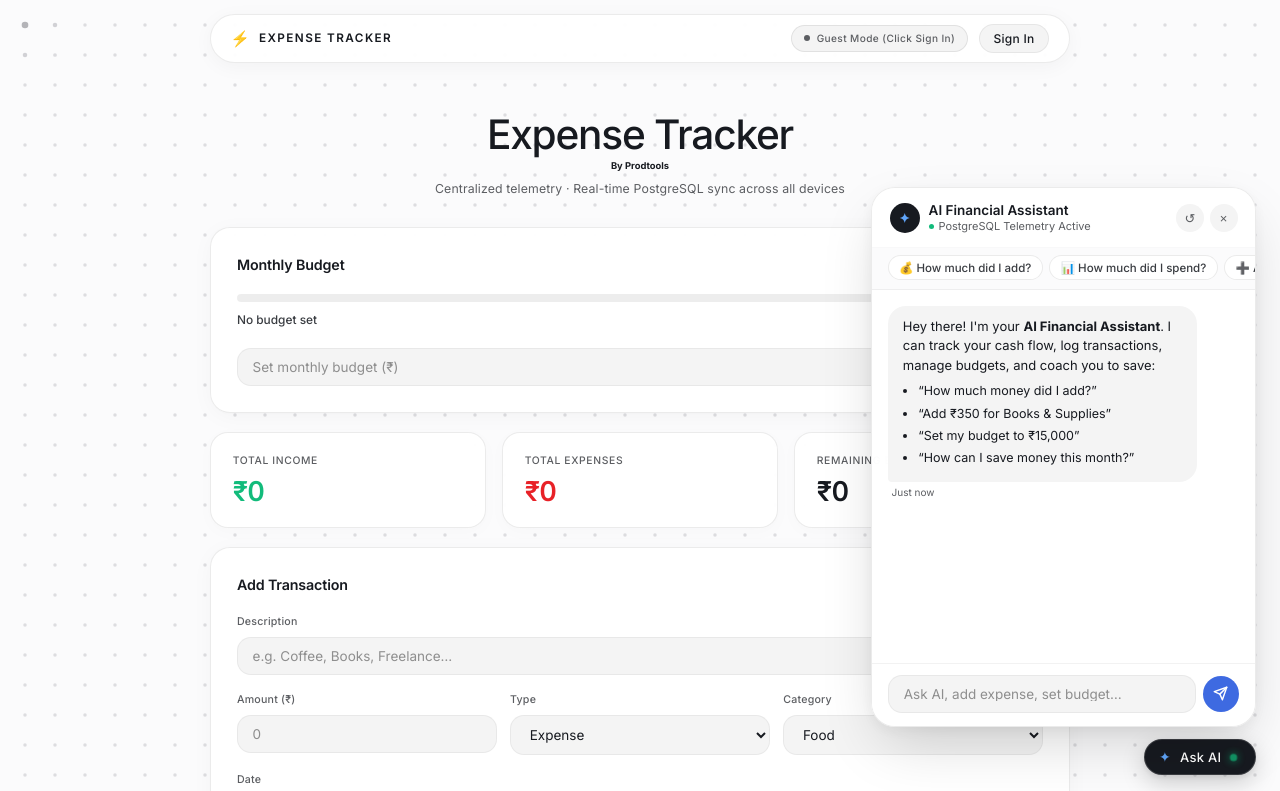
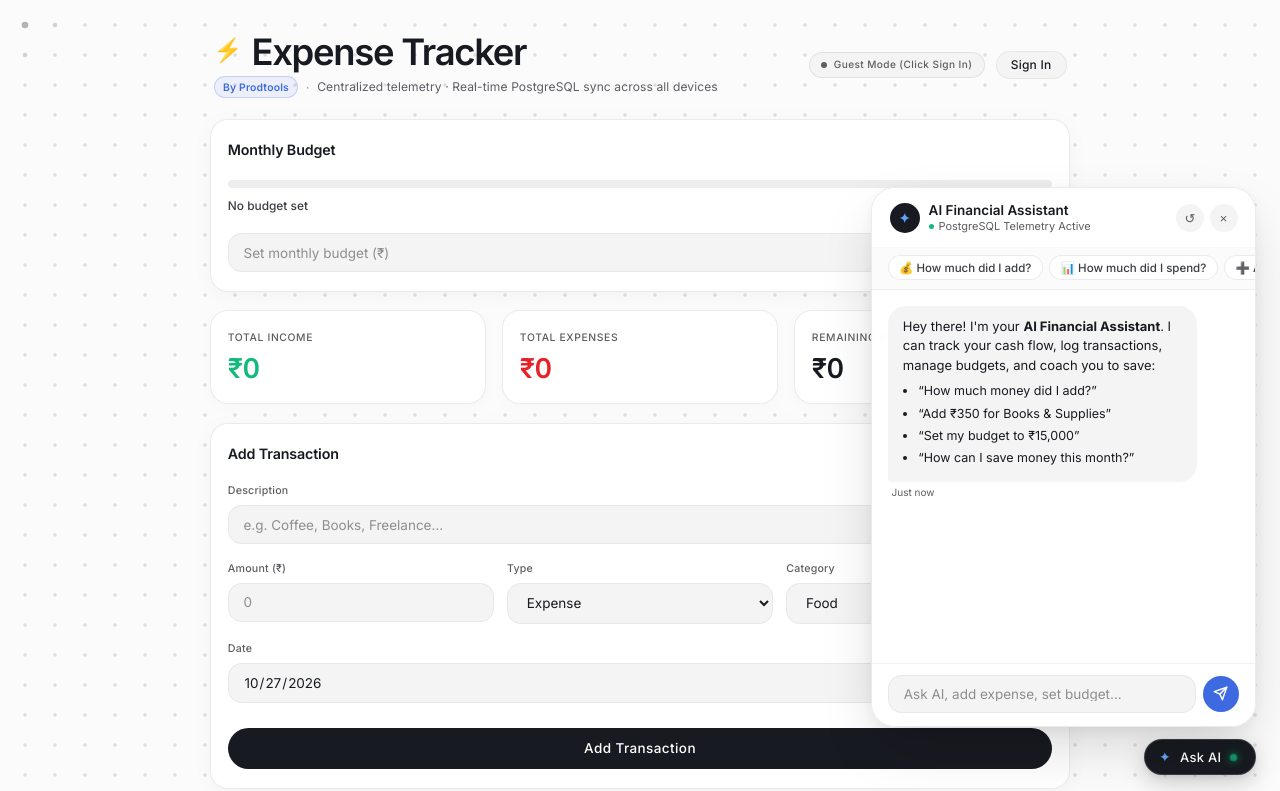
Before and after one commit to dhairyadeshwal1/Expense-Tracker, a website: page index.html in a window 1280 px wide. Both pictures are taken after a click on the button "Open AI Financial Assistant". Shown: the top 791 px of the page. Drawn offline with Linux system fonts and the light colour scheme.

Commit message:
Refactor header structure and enhance AI assistant responses

```diff
--- a/index.html
+++ b/index.html
@@ -10,7 +10,7 @@
   <link rel="stylesheet" href="style.css" />
   <noscript>
     <style>
-      .top-nav, header, main, footer {
+      header, main, footer {
         opacity: 1 !important;
         transform: none !important;
         filter: none !important;
@@ -22,14 +22,22 @@
   <!-- ───────── Interactive Dot Grid Background ───────── -->
   <canvas id="dotCanvas" class="dot-canvas" aria-hidden="true"></canvas>
 
-  <!-- ───────── Top Navigation / Telemetry Bar ───────── -->
-  <nav class="top-nav">
-    <div class="nav-container">
-      <div class="nav-brand">
-        <span class="nav-logo">⚡</span>
-        <span class="nav-title">EXPENSE TRACKER</span>
+  <!-- ───────── Webpage Header (Integrated Telemetry & Sign In) ───────── -->
+  <header class="app-header" id="top">
+    <div class="header-inner">
+      <div class="header-brand-block">
+        <div class="header-title-row">
+          <span class="header-logo" aria-hidden="true">⚡</span>
+          <h1>Expense Tracker</h1>
+        </div>
+        <div class="header-meta-row">
+          <span class="company-badge-simple">By Prodtools</span>
+          <span class="header-divider">&middot;</span>
+          <p class="subtitle">Centralized telemetry &middot; Real-time PostgreSQL sync across all devices</p>
+        </div>
       </div>
-      <div class="nav-actions">
+
+      <div class="header-actions">
         <div id="syncBadge" class="sync-badge syncing" title="PostgreSQL Database Status">
           <span class="sync-dot"></span>
           <span id="syncText" class="sync-text">Connecting to PostgreSQL...</span>
@@ -39,13 +47,6 @@
         </div>
       </div>
     </div>
-  </nav>
-
-  <!-- ───────── Header ───────── -->
-  <header>
-    <h1>Expense Tracker</h1>
-    <h6>By Prodtools</h6>
-    <p class="subtitle">Centralized telemetry &middot; Real-time PostgreSQL sync across all devices</p>
   </header>
 
   <main>
@@ -194,7 +195,7 @@
   <!-- ───────── Footer ───────── -->
   <footer>
     <p>Expense Tracker &middot; <span id="footerStorageNote">Centralized PostgreSQL Storage</span></p>
-    <p>Made by Dhairya Deshwal · Powered by Prodtools</p>
+    <p>Made by Dhairya Deshwal &middot; Powered by Prodtools</p>
   </footer>
 
   <!-- ───────── Auth Modal ───────── -->
@@ -242,7 +243,6 @@
       </div>
     </div>
   </div>
-
 
   <!-- ───────── AI Financial Assistant Widget ───────── -->
   <div id="aiChatWidget" class="ai-widget">
--- a/script.js
+++ b/script.js
@@ -972,6 +972,17 @@ checkAuth();
     }
   });
 
+  window.openAiChatWithPrompt = function(promptText) {
+    aiChatPanel.classList.remove("hidden");
+    if (promptText) {
+      aiChatInput.value = promptText;
+      handleUserSubmit(promptText);
+    } else {
+      aiChatInput.focus();
+    }
+    scrollToBottom();
+  };
+
   aiCloseBtn.addEventListener("click", () => {
     aiChatPanel.classList.add("hidden");
   });
@@ -1327,8 +1338,32 @@ checkAuth();
       };
     }
 
+    // 6. Prodtools Inquiry
+    if (msg.includes("prodtools") || msg.includes("company") || msg.includes("dhairya") || msg.includes("who made")) {
+      return {
+        reply: `✦ **About Prodtools:**\n\n` +
+               `**Prodtools** is the native company behind this **Expense Tracker**, building clean, minimalist productivity and finance software with real-time cloud sync.`,
+      };
+    }
+
     return {
       reply: `I can help you manage your student finances and save money! Try asking:\n\n• *"How much money did I add?"*\n• *"Add ₹250 for Pizza"*\n• *"Set my budget to ₹15,000"*\n• *"Give me tips to save money"*`,
     };
   }
 })();
+
+// ─── Smooth Scrolling for In-Page Anchors ────────────────
+(function setupSmoothScrolling() {
+  document.querySelectorAll('a[href^="#"]').forEach((anchor) => {
+    anchor.addEventListener("click", function (e) {
+      const targetId = this.getAttribute("href");
+      if (targetId && targetId !== "#") {
+        const targetEl = document.querySelector(targetId);
+        if (targetEl) {
+          e.preventDefault();
+          targetEl.scrollIntoView({ behavior: "smooth" });
+        }
+      }
+    });
+  });
+})();
--- a/style.css
+++ b/style.css
@@ -94,7 +94,6 @@ body {
 }
 
 /* ───────── Page Intro Sequence ("Page Starts" Transition) ───────── */
-.top-nav,
 header,
 main,
 footer {
@@ -108,7 +107,6 @@ footer {
   will-change: opacity, transform, filter;
 }
 
-body.page-loaded .top-nav,
 body.page-loaded header,
 body.page-loaded main,
 body.page-loaded footer {
@@ -117,87 +115,28 @@ body.page-loaded footer {
   filter: blur(0);
 }
 
-body.page-loaded .top-nav {
-  transition-delay: 0.05s;
-}
-
 body.page-loaded header {
-  transition-delay: 0.15s;
+  transition-delay: 0.1s;
 }
 
 body.page-loaded main {
-  transition-delay: 0.25s;
+  transition-delay: 0.22s;
 }
 
 body.page-loaded footer {
-  transition-delay: 0.35s;
-}
-
-body.intro-complete .top-nav {
+  transition-delay: 0.34s;
+}
+
+body.intro-complete header,
+body.intro-complete main,
+body.intro-complete footer {
   transform: none;
   filter: none;
   will-change: auto;
 }
 
-body.intro-complete header,
-body.intro-complete main,
-body.intro-complete footer {
-  filter: none;
-  will-change: auto;
-}
-
-/* ───────── Top Navigation (Floating Curved Pill Bar) ───────── */
-.top-nav {
-  position: sticky;
-  top: 1rem;
-  z-index: 100;
-  max-width: 860px;
-  width: min(100% - 2.5rem, 860px);
-  margin: 1rem auto 0.5rem;
-  background: rgba(255, 255, 255, 0.88);
-  backdrop-filter: blur(20px);
-  -webkit-backdrop-filter: blur(20px);
-  border: 1px solid var(--tesla-line);
-  border-radius: var(--radius-pill);
-  padding: 0.65rem 1.4rem;
-  box-shadow: 0 4px 20px rgba(0, 0, 0, 0.04);
-  transition: all var(--ease);
-}
-
-.top-nav:hover {
-  border-color: rgba(0, 0, 0, 0.14);
-}
-
-.nav-container {
-  display: flex;
-  align-items: center;
-  justify-content: space-between;
-  gap: 1.25rem;
-}
-
-.nav-brand {
-  display: flex;
-  align-items: center;
-  gap: 0.65rem;
-  color: var(--tesla-black);
-  text-decoration: none;
-}
-
-.nav-logo {
-  font-size: 1.1rem;
-  color: var(--tesla-black);
-  line-height: 1;
-}
-
-.nav-title {
-  font-size: 0.84rem;
-  font-weight: 600;
-  letter-spacing: 0.12em;
-  color: var(--tesla-black);
-  text-transform: uppercase;
-}
-
-.nav-actions {
+/* ───────── Header Controls & Actions ───────── */
+.header-actions {
   display: flex;
   align-items: center;
   gap: 0.75rem;
@@ -357,26 +296,81 @@ body.intro-complete footer {
   color: var(--tesla-red);
 }
 
-/* ───────── Hero Header (Clean Minimal Sans) ───────── */
-header {
+/* ───────── Integrated App Header (Indulged in Webpage) ───────── */
+.app-header {
   position: relative;
   z-index: 1;
-  padding: 3rem 1.25rem 2rem;
-  text-align: center;
-}
-
-header h1 {
-  font-size: clamp(2.1rem, 4.4vw, 2.9rem);
-  font-weight: 500;
-  letter-spacing: -0.03em;
-  line-height: 1.15;
-  color: var(--tesla-black);
-}
-
-.subtitle {
-  margin-top: 0.55rem;
-  color: var(--tesla-pewter);
-  font-size: 0.88rem;
+  width: min(100% - 2.5rem, 860px);
+  margin: 2.25rem auto 1.5rem;
+  padding: 0 0.25rem;
+}
+
+.header-inner {
+  display: flex;
+  align-items: center;
+  justify-content: space-between;
+  gap: 1.5rem;
+  flex-wrap: wrap;
+}
+
+.header-brand-block {
+  display: flex;
+  flex-direction: column;
+  gap: 0.35rem;
+}
+
+.header-title-row {
+  display: flex;
+  align-items: center;
+  gap: 0.65rem;
+}
+
+.header-logo {
+  font-size: 1.65rem;
+  line-height: 1;
+  color: var(--tesla-black);
+  display: inline-block;
+  transform: translateY(-1px);
+}
+
+.app-header h1 {
+  font-size: clamp(1.85rem, 4.2vw, 2.6rem);
+  font-weight: 600;
+  letter-spacing: -0.035em;
+  line-height: 1.1;
+  color: var(--tesla-black);
+  margin: 0;
+}
+
+.header-meta-row {
+  display: flex;
+  align-items: center;
+  gap: 0.55rem;
+  flex-wrap: wrap;
+}
+
+.company-badge-simple {
+  display: inline-flex;
+  align-items: center;
+  font-size: 0.74rem;
+  font-weight: 600;
+  color: var(--tesla-blue);
+  background: var(--tesla-blue-wash);
+  border: 1px solid rgba(62, 106, 225, 0.22);
+  padding: 0.16rem 0.6rem;
+  border-radius: var(--radius-pill);
+  letter-spacing: 0.02em;
+}
+
+.header-divider {
+  color: var(--tesla-silver);
+  font-size: 0.85rem;
+}
+
+.app-header .subtitle {
+  margin: 0;
+  color: var(--tesla-pewter);
+  font-size: 0.86rem;
   font-weight: 400;
   letter-spacing: 0.01em;
 }
@@ -1051,8 +1045,8 @@ footer {
 
 /* ───────── Responsive Breakpoints ───────── */
 @media (max-width: 768px) {
-  header h1 {
-    font-size: 2rem;
+  .app-header h1 {
+    font-size: 2.1rem;
   }
 
   .summary {
@@ -1070,27 +1064,30 @@ footer {
   }
 }
 
-@media (max-width: 560px) {
-  .top-nav {
-    margin: 0.6rem 0.85rem;
-    padding: 0.6rem 1.1rem;
-    width: auto;
-  }
-
-  .nav-title {
-    font-size: 0.78rem;
+@media (max-width: 640px) {
+  .app-header {
+    margin: 1.5rem auto 1.25rem;
+    width: min(100% - 1.5rem, 860px);
+  }
+
+  .header-inner {
+    flex-direction: column;
+    align-items: flex-start;
+    gap: 1.15rem;
+  }
+
+  .app-header h1 {
+    font-size: 1.85rem;
+  }
+
+  .header-actions {
+    width: 100%;
+    justify-content: space-between;
   }
 
   .sync-text {
-    font-size: 0.65rem;
-  }
-
-  header {
-    padding: 2.25rem 1rem 1.5rem;
-  }
-
-  header h1 {
-    font-size: 1.75rem;
+    font-size: 0.68rem;
+  }
   }
 
   main {
```
Also changed, not shown: server.js (+12 -1 lines).
